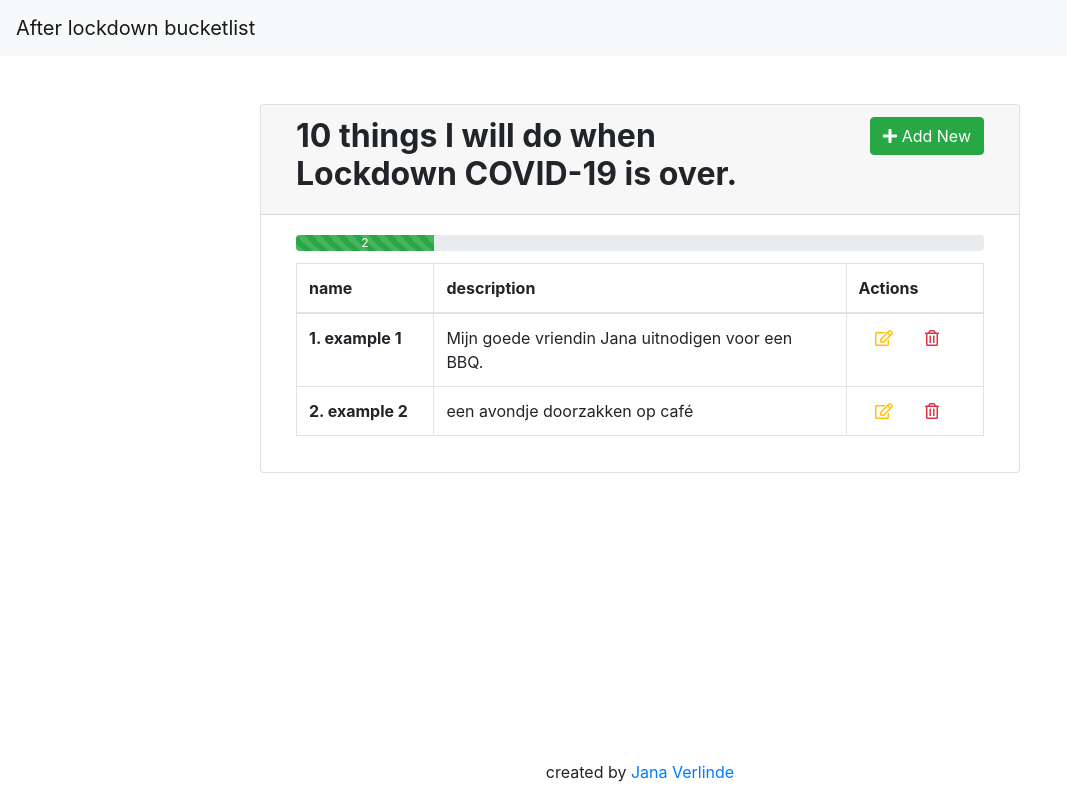
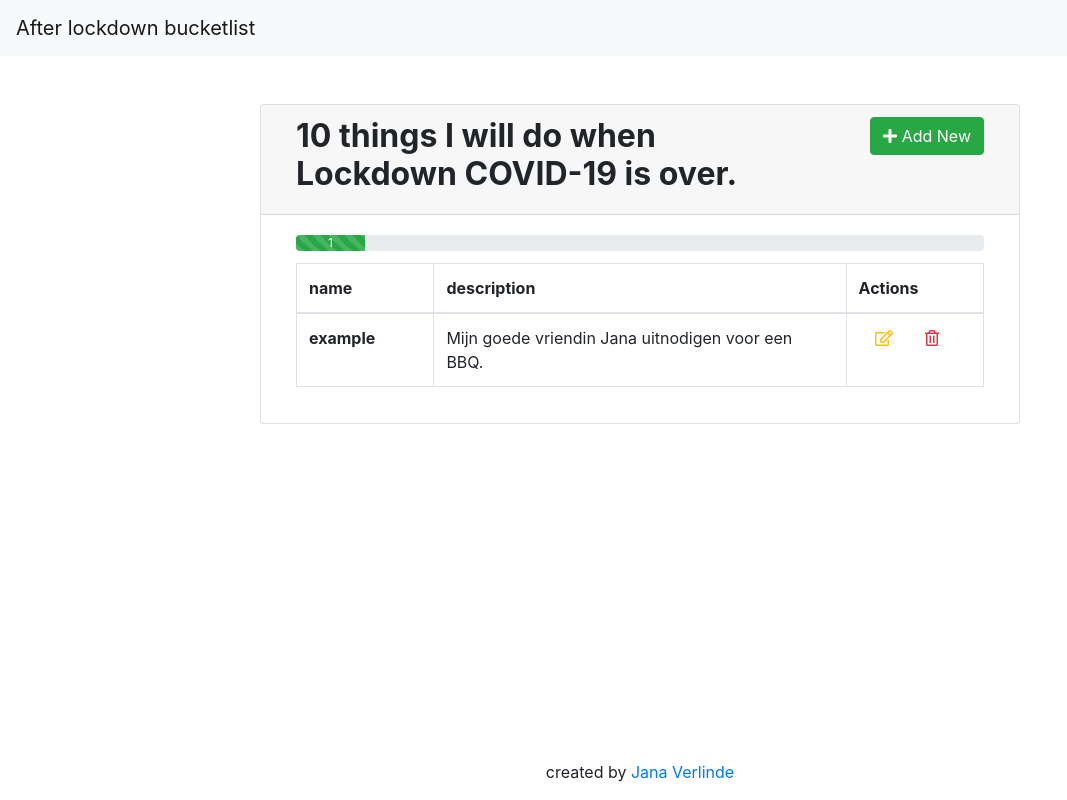
Before and after one commit to Janaverl/vue-after-lockdown-wishlist, a Vue app: page / in a window 1280 px wide. Shown: the whole page, without its empty margins (0-1067 px from the left). Built offline with nearby package versions, Linux system fonts and the light colour scheme.

Commit message:
Update: show only one example

```diff
--- a/src/components/bucketlist/BucketlistList.vue
+++ b/src/components/bucketlist/BucketlistList.vue
@@ -35,12 +35,8 @@
             return {
                 items: [
                     {
-                        name: 'example 1',
+                        name: 'example',
                         description: 'Mijn goede vriendin Jana uitnodigen voor een BBQ.',
-                    },
-                    {
-                        name: 'example 2',
-                        description: 'een avondje doorzakken op café',
                     }
                 ],
                 showEmptyInput: false
--- a/src/components/bucketlist/BucketlistListItemRow.vue
+++ b/src/components/bucketlist/BucketlistListItemRow.vue
@@ -3,7 +3,7 @@
         <td
             class="font-weight-bold"
         >
-            {{index+1}}. {{item.name}}
+            {{item.name}}
         </td>
         <td>
             {{item.description}}
--- a/src/components/bucketlist/BucketlistProgressbar.vue
+++ b/src/components/bucketlist/BucketlistProgressbar.vue
@@ -20,8 +20,8 @@
         name: 'BucketlistProgressbar',
         data: function() {
             return {
-                counter: 2,
-                percentage: 20,
+                counter: 1,
+                percentage: 10,
                 isAddingAllowed: true
             };
         },
```
